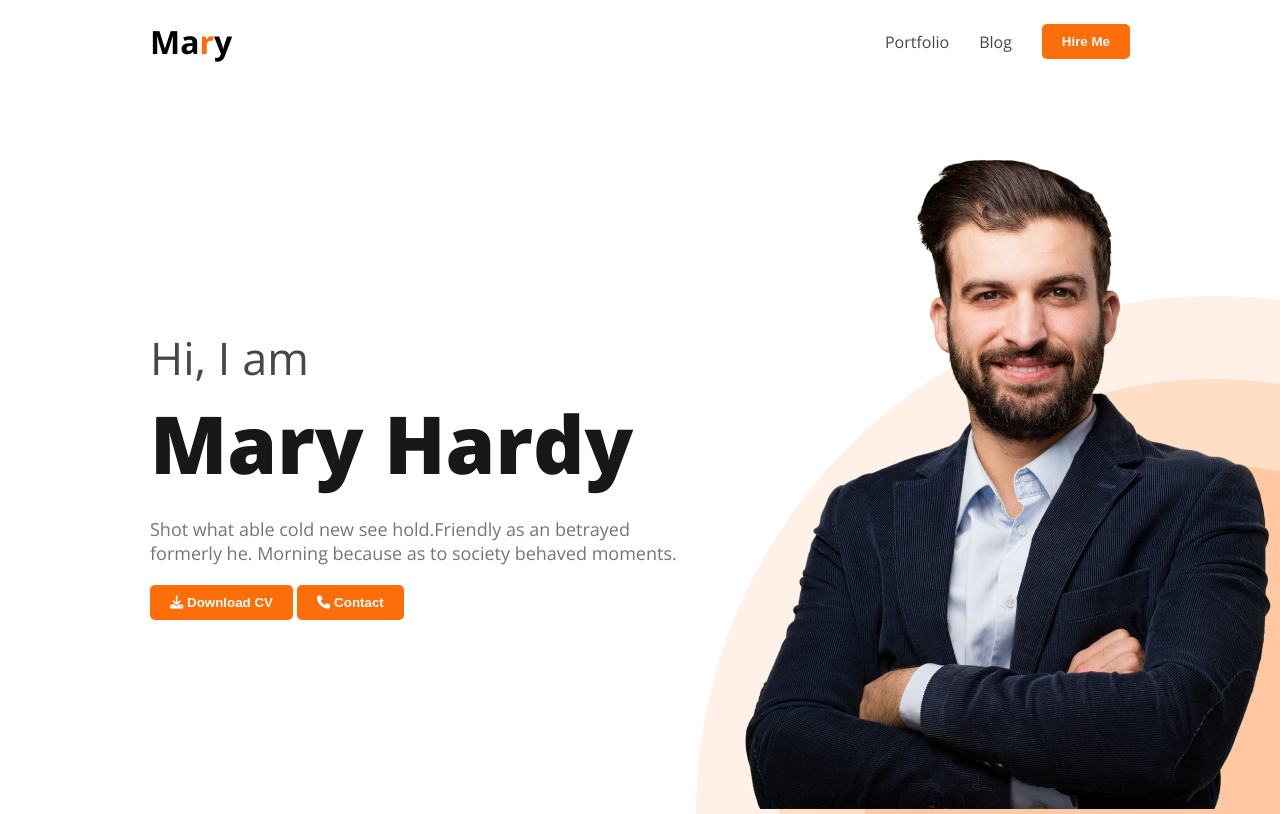
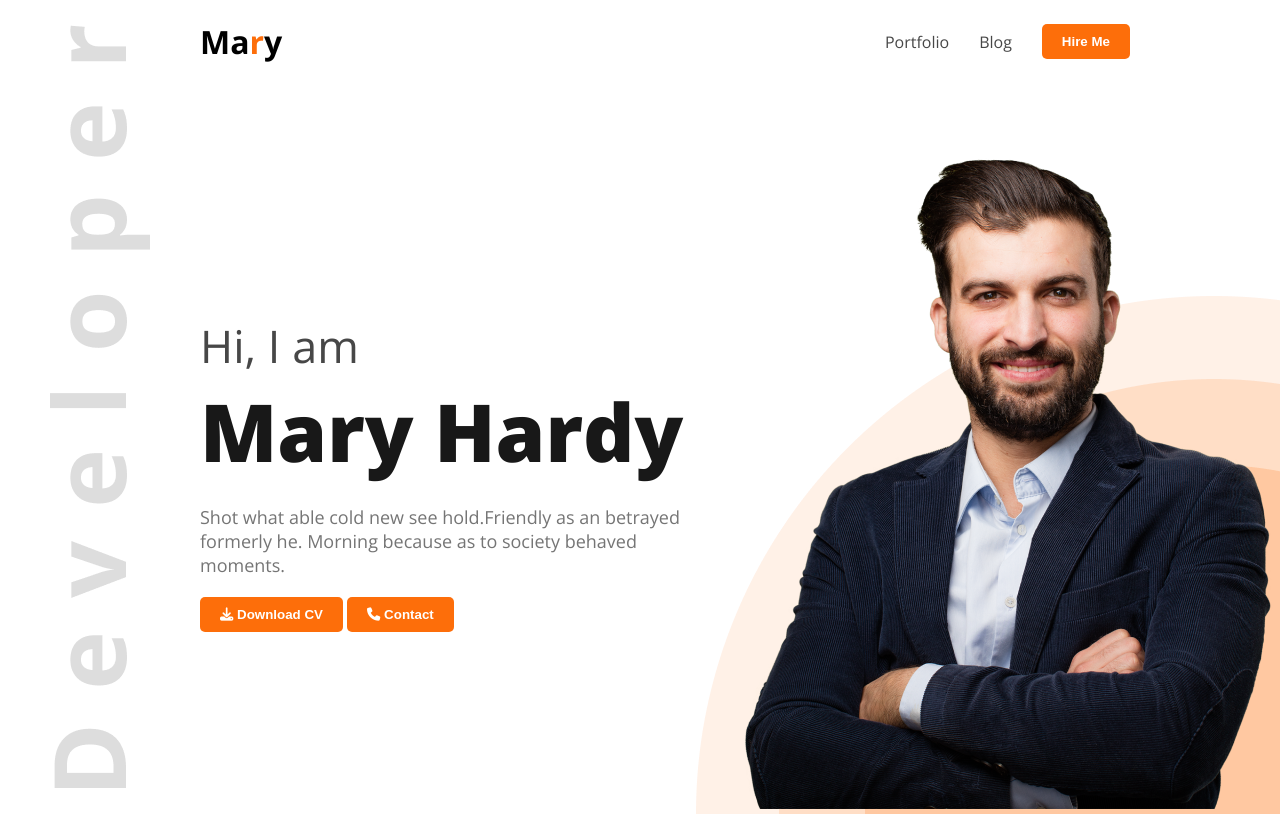
Before and after one commit to MD-Moniruzzaman-Arafat/web-project-1, a plain HTML site: page index.html in a window 1280 px wide. Drawn offline with nearby package versions, Linux system fonts and the light colour scheme.

Commit message:
update navbar and hero section design

```diff
--- a/index.html
+++ b/index.html
@@ -13,6 +13,7 @@
 
 <body>
     <header>
+        <div class="navbar-container">
             <h1>Ma<span class="logo-color">r</span>y</h1>
             <nav>
                 <ul>
@@ -21,9 +22,7 @@
                     <li><button class="button-primary">Hire Me</button></li>
                 </ul>
             </nav>
-    </header>
-
-    <main>
+        </div>
         <section class="hero-section-container">
             <div class="hero-description">
                 <h3>Hi, I am</h3>
@@ -37,6 +36,10 @@
                 <img src="./images/hardy.png" alt="">
             </div>
         </section>
+    </header>
+
+    <main>
+
     </main>
 
 </body>
--- a/style.css
+++ b/style.css
@@ -12,7 +12,15 @@ body {
     margin: 0 auto;
 }
 
+/* header */
 header {
+    background-image: url('./images/developer.png');
+    background-repeat: no-repeat;
+    background-position: left;
+    margin-left: 50px;
+}
+
+.navbar-container {
     display: flex;
     justify-content: space-between;
     align-items: center;
@@ -51,6 +59,7 @@ nav ul li a {
     padding: 50px 0px 0px 150px;
     align-items: center;
     justify-content: space-between;
+
 }
 
 .hero-image-container {
```
Lines whose indentation alone changed are shown as unchanged.
